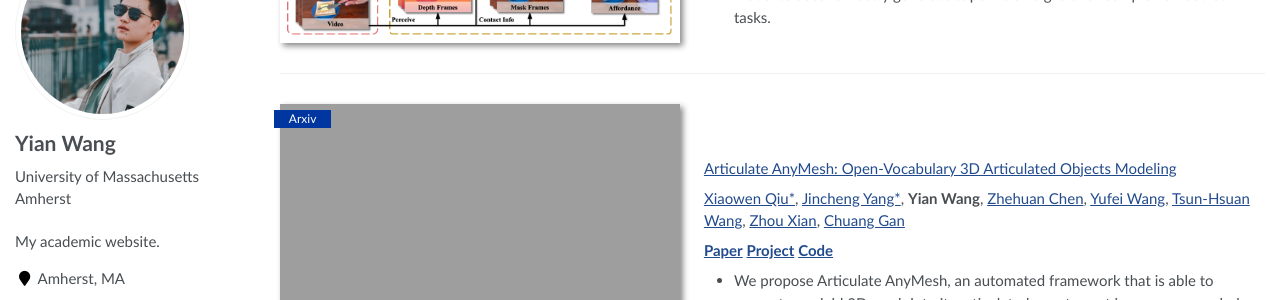
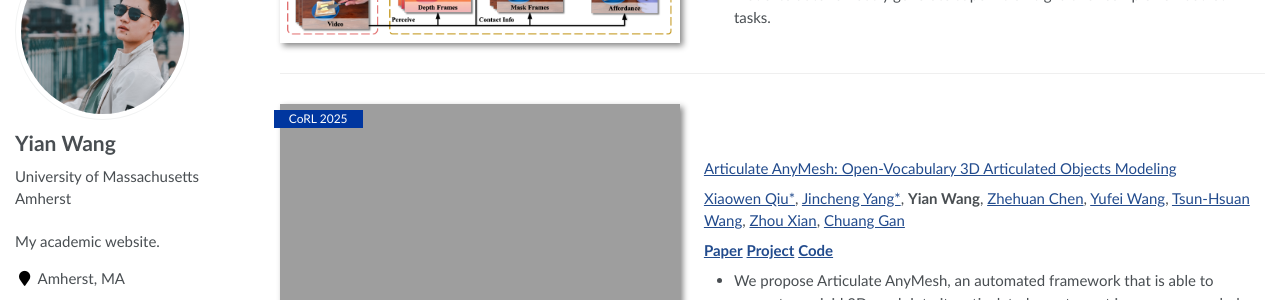
Before and after one commit to wangyian-me/wangyian-me.github.io, a Jekyll site: the page built from _pages/about.md, in a window 1280 px wide and 900 px high, scrolled down 1112 px. Shown: the part 149-449 px from the top of the window. Built offline with Jekyll 4.4.1, drawn with Linux system fonts in a browser that asks for light colours.

Commit message:
Update about.md

```diff
--- a/_pages/about.md
+++ b/_pages/about.md
@@ -64,7 +64,7 @@ Chunru Lin\*, Haotian Yuan\*, **Yian Wang**\*, Xiaowen Qiu, Tsun-Hsuan Wang, Min
 </div>
 </div>
 
-<div class='paper-box'><div class='paper-box-image'><div><div class="badge">Arxiv</div><img src='https://wangyian-me.github.io/images/smalldemo_arti.gif' alt="sym" width="500" height="300"></div></div>
+<div class='paper-box'><div class='paper-box-image'><div><div class="badge">CoRL 2025</div><img src='https://wangyian-me.github.io/images/smalldemo_arti.gif' alt="sym" width="500" height="300"></div></div>
 <div class='paper-box-text' markdown="1">
 
 [Articulate AnyMesh: Open-Vocabulary 3D Articulated Objects Modeling](https://arxiv.org/abs/2502.02590)
```
